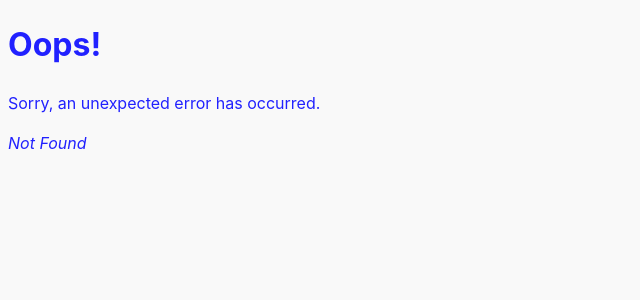
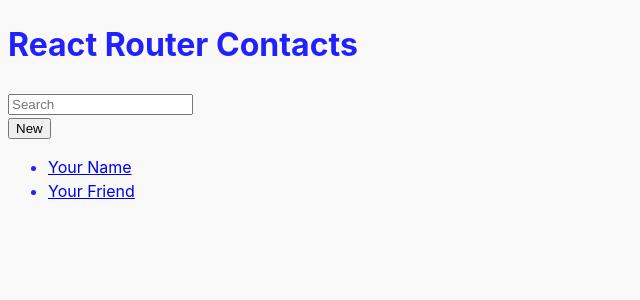
Before and after one commit to christaf/GibManiBek, a React (Vite) app in the folder client/: page /dashboard in a window 1280 px wide. Before the commit this address had no page. Shown: the top 300 px of the page, without its empty margins (0-640 px from the left). Built offline with nearby package versions, Linux system fonts and the light colour scheme.

Commit message:
Navigation after login

```diff
--- a/client/src/main.tsx
+++ b/client/src/main.tsx
@@ -6,6 +6,8 @@
 import ErrorPage from "./routes/error-page.tsx";
 import SignIn from "./routes/signin.tsx";
 import SignUp from "./routes/signup.tsx";
+import Dashboard from "./routes/dashboard.tsx";
+
 
 const router = createBrowserRouter([
     {
@@ -20,6 +22,10 @@
     {
         path: "/register",
         element: <SignUp/>,
+    },
+    {
+        path: "/dashboard",
+        element: <Dashboard/>
     }
 ]);
 
--- /dev/null
+++ b/client/src/routes/dashboard.tsx
@@ -0,0 +1,44 @@
+export default function Dashboard(){
+
+    return (
+        <>
+            <div id="sidebar">
+                <h1>React Router Contacts</h1>
+                <div>
+                    <form id="search-form" role="search">
+                        <input
+                            id="q"
+                            aria-label="Search contacts"
+                            placeholder="Search"
+                            type="search"
+                            name="q"
+                        />
+                        <div
+                            id="search-spinner"
+                            aria-hidden
+                            hidden={true}
+                        />
+                        <div
+                            className="sr-only"
+                            aria-live="polite"
+                        ></div>
+                    </form>
+                    <form method="post">
+                        <button type="submit">New</button>
+                    </form>
+                </div>
+                <nav>
+                    <ul>
+                        <li>
+                            <a href={`/contacts/1`}>Your Name</a>
+                        </li>
+                        <li>
+                            <a href={`/contacts/2`}>Your Friend</a>
+                        </li>
+                    </ul>
+                </nav>
+            </div>
+            <div id="detail"></div>
+        </>
+    );
+}
--- a/client/src/routes/signin.tsx
+++ b/client/src/routes/signin.tsx
@@ -13,6 +13,7 @@
 import Container from '@mui/material/Container';
 import {createTheme, ThemeProvider} from '@mui/material/styles';
 import GoogleButton from "react-google-button";
+import {Navigate, useNavigate} from "react-router-dom";
 
 function Copyright(props: any) {
     return (
@@ -28,7 +29,44 @@
 const defaultTheme = createTheme();
 
 export default function SignIn() {
+    const navigate = useNavigate();
+    const handleSubmit = async (event: React.FormEvent<HTMLFormElement>) => {
+        event.preventDefault();
 
+        const formData = new FormData(event.currentTarget);
+        const jsonData = {
+            email: formData.get("email"),
+            password: formData.get("password")
+        };
+
+        try {
+            const response = await fetch("http://localhost:8800/login", {
+                method: "POST",
+                headers: {
+                    "Content-Type": "application/json"
+                },
+                body: JSON.stringify(jsonData)
+            });
+
+            if (response.ok) {
+                const responseData = await response.json();
+                console.error("Response data:", responseData);
+                //TODO: Nawigacja na brudno, trzeba to sensowniej zrobić
+                if(responseData.message == "Login successful"){
+                    navigate("/dashboard");
+                }
+                console.log("Response message: ", responseData.message);
+            } else {
+                console.error("Login failed");
+            }
+        } catch (error) {
+            console.error("Error: ", error);
+        }
+    };
+
+
+    /*
+    //logowanie z formData
     const handleSubmit = async (event: React.FormEvent<HTMLFormElement>) => {
         event.preventDefault();
 
@@ -41,7 +79,6 @@
                 }
             ]
         };
-        //console.error(JSON.stringify(jsonData));
 
         const response = await fetch("http://localhost:8800/login", {
             method: "POST",
@@ -53,6 +90,8 @@
             console.error("Error: ", error);
         });
 
+        const data = await response.json();
+
         if (response.ok) {
             const responseData = await response.json();
             console.log("Response data:", responseData);
@@ -60,6 +99,8 @@
             console.error("Login failed");
         }
     };
+
+     */
 
     /*
     const handleSubmit = async (event: React.FormEvent<HTMLFormElement>) => {
```
Also changed, not shown: 1 other file (tests, documents, lock files or other folders).
